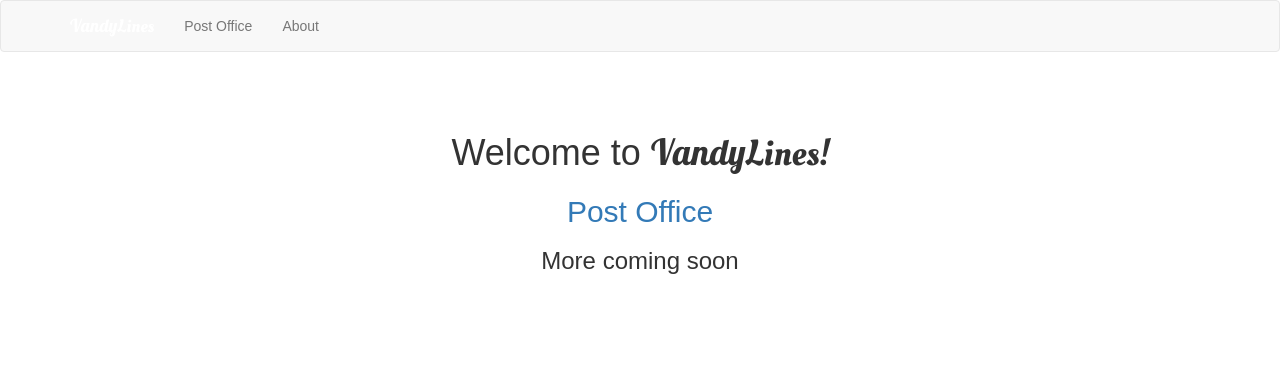
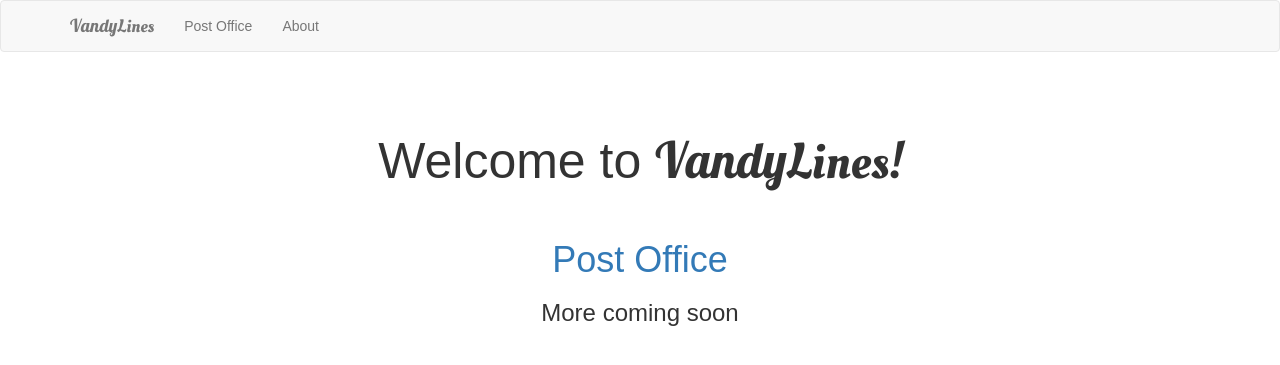
Before and after one commit to VandyMobile/linetracker, a PHP site: page / in a window 1280 px wide. Shown: the top 365 px of the page. Run offline with PHP 8.4, Linux system fonts and the light colour scheme; some libraries are stand-ins or nearby versions; some web fonts are replaced.

Commit message:
Moved CSS to separate file, increased title size and inserted space between title and Post Office link on index

```diff
--- a/resources/about.html
+++ b/resources/about.html
@@ -1,7 +1,7 @@
     <div class="container">
 
-        <h1 style="font-size:50px;">About</h1>
-        <p style="font-size:20px;">Don't you hate not knowing how long the lines are around campus? Need to pick up a package, but don't want to wait for days?
+        <h1 class="big-header">About</h1>
+        <p class="about-paragraph">Don't you hate not knowing how long the lines are around campus? Need to pick up a package, but don't want to wait for days?
         That's where VandyLines comes in! Here you can check wait times submitted by fellow students. Be sure to pay it forward and submit your wait time, as well!</p>
 
     </div><!-- /.container -->
--- a/resources/header.html
+++ b/resources/header.html
@@ -37,7 +37,7 @@
             <span class="icon-bar"></span>
             <span class="icon-bar"></span>
           </button>
-          <a class="navbar-brand" href="./index.php" style="color:white; font-family: 'Lobster', cursive;">Vandy<span style="font-family: 'Oleo Script', cursive;">Lines</span></a>
+          <a class="navbar-brand" href="./index.php" id="vandy">Vandy<span id="lines">Lines</span></a>
         </div>
         <div class="collapse navbar-collapse">
           <ul class="nav navbar-nav">
--- a/resources/index.html
+++ b/resources/index.html
@@ -1,8 +1,8 @@
     <div class="container">
       <div class="starter-template">
-        <h1>Welcome to <span style="font-family: 'Lobster', cursive;">Vandy<span style="font-family: 'Oleo Script', cursive;">Lines</span>!</h1>
-<!--         <p class="lead">Choose a line:</p>  -->
-        <h2><a href="../post_office.php">Post Office</a></h2>
+        <h1 class="big-header">Welcome to <span id="vandy">Vandy<span id="lines">Lines</span>!</h1>
+        <br>
+        <h1><a href="../post_office.php">Post Office</a></h1>
         <h3>More coming soon</h3>
       </div>
 
--- a/resources/post_office.html
+++ b/resources/post_office.html
@@ -3,7 +3,7 @@
         <div class="row">
         <div class="col-md-3"></div>
             <div class="col-md-6">
-                    <h1 style="font-size:50px;">Post Office</h1>
+                    <h1 class="big-header">Post Office</h1>
                     <p><h3>Submit wait time (mins):</h3></p>
                     <form onsubmit="SubmitFxn();return false;">
                         <div class="input-group">
@@ -16,7 +16,7 @@
                     <div data-alerts="alerts"></div>
 
                     <h3>Recently submitted times:</h3>
-                    <h4 id="empty" style="color:red">
+                    <h4 id="empty">
                         <!-- No data message here -->
                     </h4>
                     <ul class="list-group" id="recent">
--- a/resources/starter-template.css
+++ b/resources/starter-template.css
@@ -3,12 +3,36 @@ body {
   font-family: Droid Sans, sans-serif;
 }
 
-h1, h2, h3, h4, h5, h6{
+h1, h2, h3, h4, h5, h6 {
     font-family: Droid Sans, sans-serif;
 }
 .starter-template {
   padding: 40px 15px;
   text-align: center;
+}
+
+.big-header {
+    font-size: 50px;
+}
+
+.about-paragraph {
+    font-size: 20px;
+}
+
+.navbar-brand {
+    color: white;
+}
+
+#vandy {
+    font-family: 'Lobster', cursive;
+}
+
+#lines {
+    font-family: 'Oleo Script', cursive;
+}
+
+#empty {
+    color: red;
 }
 
 .navbar-toggle .icon-bar:nth-of-type(3) {
```
